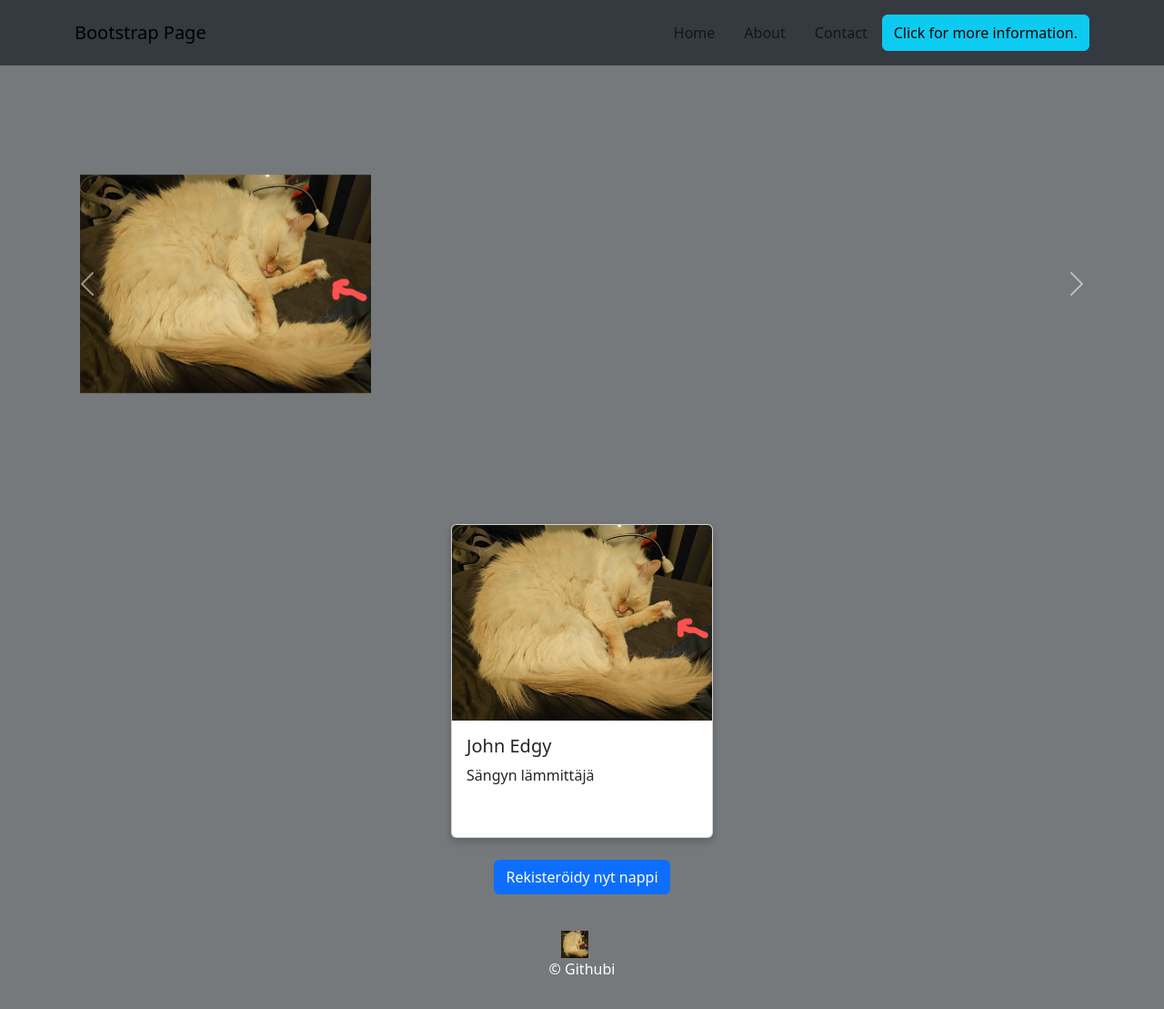
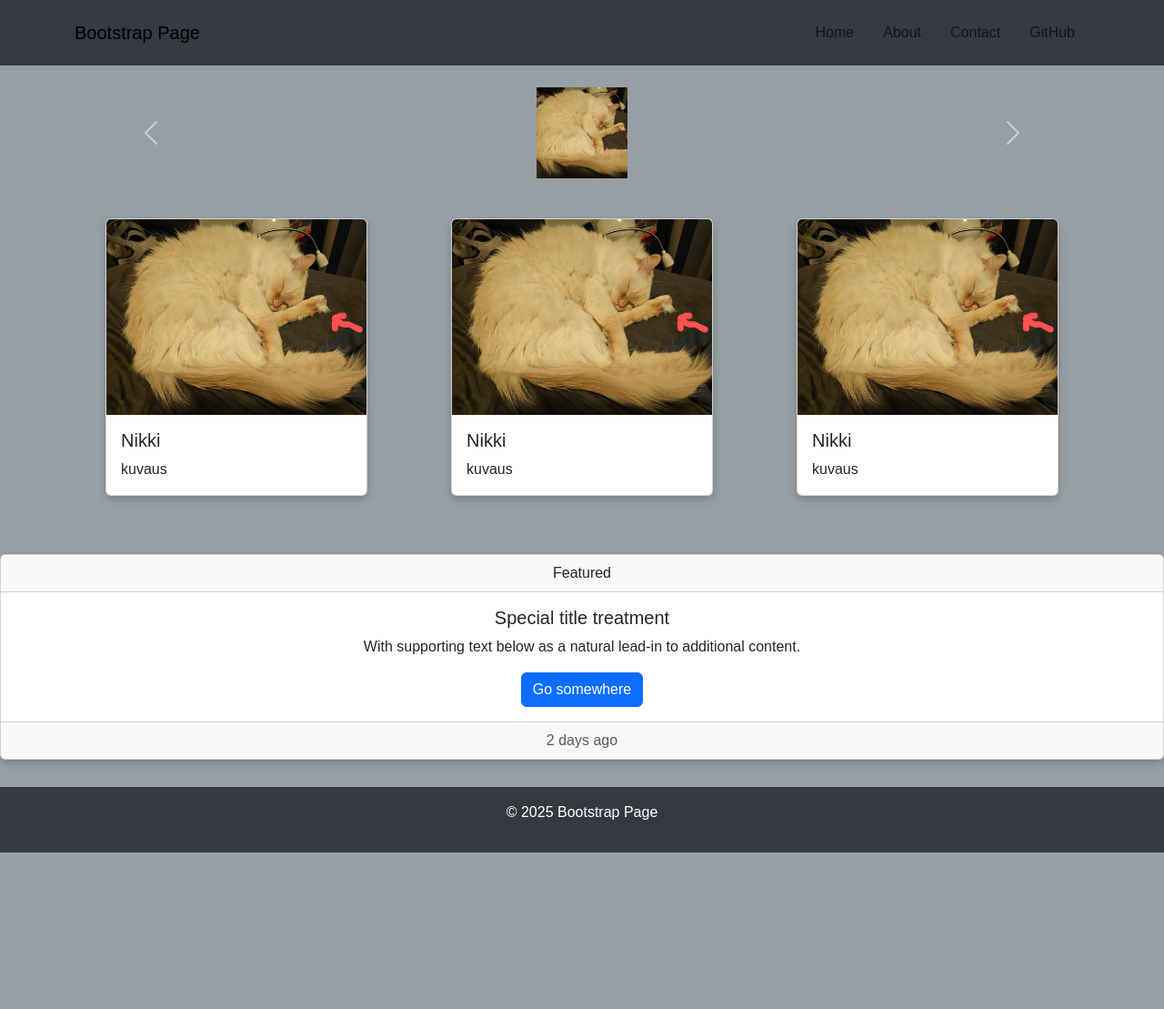
Before and after one commit to jonesxr/iot-ja-web, a plain HTML site: page week_06/index.html in a window 1280 px wide. Shown: the whole page at 91% size. After the commit the page ends 937 px from the top, so only its background shows below. Drawn offline with nearby package versions, Linux system fonts and the light colour scheme.

Commit message:
päivitykset

```diff
--- a/week_06/index.html
+++ b/week_06/index.html
@@ -3,7 +3,7 @@
 <head>
     <meta charset="UTF-8">
     <meta name="viewport" content="width=device-width, initial-scale=1">
-    <title> Bootstrap Page</title>
+    <title>Bootstrap Page</title>
     <link href="https://cdn.jsdelivr.net/npm/bootstrap@5.3.0/dist/css/bootstrap.min.css" rel="stylesheet">
     <link rel="stylesheet" href="syles.css">
 </head>
@@ -11,35 +11,33 @@
 
     <nav class="navbar navbar-expand-lg custom-navbar p-3">
         <div class="container">
-            <a class="navbar-brand" href="#"> Bootstrap Page</a>
+            <a class="navbar-brand" href="#">Bootstrap Page</a>
             <button class="navbar-toggler" type="button" data-bs-toggle="collapse" data-bs-target="#navbarNav">
                 <span class="navbar-toggler-icon"></span>
             </button>
             <div class="collapse navbar-collapse" id="navbarNav">
                 <ul class="navbar-nav ms-auto">
-                    <li class="nav-item mx-2"><a class="nav-link" href="#" data-bs-toggle="tooltip" title="Go to Home">Home</a></li>
-                    <li class="nav-item mx-2"><a class="nav-link" href="#" data-bs-toggle="tooltip" title="Learn more about us">About</a></li>
-                    <li class="nav-item mx-2"><a class="nav-link" href="#" data-bs-toggle="tooltip" title="Contact us for inquiries">Contact</a></li>
-
-                    <button type="button" class="btn btn-info" data-bs-toggle="popover" title="Additional Information" data-bs-content="This popover provides more details about the information.">
-                        Click for more information.
-                    </button>
+                    <li class="nav-item mx-2"><a class="nav-link" href="#">Home</a></li>
+                    <li class="nav-item mx-2"><a class="nav-link" href="#">About</a></li>
+                    <li class="nav-item mx-2"><a class="nav-link" href="#">Contact</a></li>
+                    <a href="https://github.com/jonesxr" class="nav-item mx-2 nav-link text-decoration-none">GitHub</a>
                 </ul>
             </div>
         </div>
     </nav>
 
+    <div class="container mt-4">
 
-    <div id="carouselExample" class="carousel slide" data-bs-ride="carousel">
+        <div id="carouselExample" class="carousel slide mb-4">
             <div class="carousel-inner">
                 <div class="carousel-item active">
-                <img src="kis.jpg" class="d-block w-50 carousel-img" alt="Slide 1">
+                    <img src="kis.jpg" class="d-block w-100 carousel-img" alt="Slide 1">
                 </div>
                 <div class="carousel-item">
-                <img src="kis.jpg" class="d-block w-50 carousel-img" alt="Slide 2">
+                    <img src="kis.jpg" class="d-block w-100 carousel-img" alt="Slide 2">
                 </div>
                 <div class="carousel-item">
-                <img src="kis.jpg" class="d-block w-50 carousel-img" alt="Slide 3">
+                    <img src="kis.jpg" class="d-block w-100 carousel-img" alt="Slide 3">
                 </div>
             </div>
             <button class="carousel-control-prev" type="button" data-bs-target="#carouselExample" data-bs-slide="prev">
@@ -50,118 +48,59 @@
             </button>
         </div>
 
-
-    <div class="container mt-4">
+        <!-- Cards Section -->
+        <div class="row">
+            <div class="col-md-4 mb-4">
                 <div class="card" style="width: 18rem;">
                     <img src="kis.jpg" class="card-img-top" alt="Card Image">
                     <div class="card-body">
-                <h5 class="card-title">John Edgy</h5>
-                <p class="card-text">Sängyn lämmittäjä</p>
-                <a href="#" class="btn custom-btn"></a>
+                        <h5 class="card-title">Nikki</h5>
+                        <p class="card-text">kuvaus</p>
                     </div>
                 </div>
             </div>
-
-
-    <div class="container text-center mt-4">
-        <button type="button" class="btn btn-primary" data-bs-toggle="modal" data-bs-target="#exampleModal">
-            Rekisteröidy nyt nappi
-        </button>
-    </div>
-
-
-    <div class="modal fade" id="exampleModal" tabindex="-1" aria-labelledby="exampleModalLabel" aria-hidden="true">
-        <div class="modal-dialog">
-            <div class="modal-content">
-                <div class="modal-header">
-                    <h5 class="modal-title" id="exampleModalLabel">Registration Form</h5>
-                    <button type="button" class="btn-close" data-bs-dismiss="modal" aria-label="Close"></button>
-                </div>
-                <div class="modal-body">
-
-                    <form id="registrationForm" action="#" method="post" novalidate>
-                        <div class="mb-3">
-                            <label for="name" class="form-label">Full Name</label>
-                            <input type="text" class="form-control" id="name" placeholder="Enter your full name" required>
-                            <div class="invalid-feedback">
-                                Please enter your full name.
+            <div class="col-md-4 mb-4">
+                <div class="card" style="width: 18rem;">
+                    <img src="kis.jpg" class="card-img-top" alt="Card Image">
+                    <div class="card-body">
+                        <h5 class="card-title">Nikki</h5>
+                        <p class="card-text">kuvaus</p>
                     </div>
                 </div>
-                        <div class="mb-3">
-                            <label for="email" class="form-label">Email address</label>
-                            <input type="email" class="form-control" id="email" placeholder="Enter your email" required>
-                            <div class="invalid-feedback">
-                                Please enter a valid email address.
             </div>
+            <div class="col-md-4 mb-4">
+                <div class="card" style="width: 18rem;">
+                    <img src="kis.jpg" class="card-img-top" alt="Card Image">
+                    <div class="card-body">
+                        <h5 class="card-title">Nikki</h5>
+                        <p class="card-text">kuvaus</p>
                     </div>
-                        <div class="mb-3">
-                            <label for="password" class="form-label">Password</label>
-                            <input type="password" class="form-control" id="password" placeholder="Enter your password" required>
-                            <div class="invalid-feedback">
-                                Please enter a password.
-                            </div>
-                        </div>
-                        <div class="mb-3 form-check">
-                            <input type="checkbox" class="form-check-input" id="terms" required>
-                            <label class="form-check-label" for="terms">I agree to the terms and conditions</label>
-                            <div class="invalid-feedback">
-                                You must agree to the terms and conditions.
-                            </div>
-                        </div>
-                    </form>
-                </div>
-                <div class="modal-footer">
-                    <button type="button" class="btn btn-secondary" data-bs-dismiss="modal">Close</button>
-                    <button type="submit" class="btn btn-primary" form="registrationForm">Register</button>
                 </div>
             </div>
         </div>
     </div>
 
 
+    <div class="card text-center mb-4">
+        <div class="card-header">
+            Featured
+        </div>
+        <div class="card-body">
+            <h5 class="card-title">Special title treatment</h5>
+            <p class="card-text">With supporting text below as a natural lead-in to additional content.</p>
+            <a href="#" class="btn btn-primary">Go somewhere</a>
+        </div>
+        <div class="card-footer text-body-secondary">
+            2 days ago
+        </div>
+    </div>
+
+
+    <footer class="custom-footer text-white text-center p-3">
+        <p>&copy; 2025 Bootstrap Page</p>
+    </footer>
+
     <script src="https://cdn.jsdelivr.net/npm/@popperjs/core@2.11.6/dist/umd/popper.min.js"></script>
     <script src="https://cdn.jsdelivr.net/npm/bootstrap@5.3.0-alpha1/dist/js/bootstrap.min.js"></script>
-
-
-    <script>
-        (function () {
-            'use strict'
-            window.addEventListener('load', function () {
-                var forms = document.getElementsByClassName('needs-validation')
-                Array.prototype.filter.call(forms, function (form) {
-                    form.addEventListener('submit', function (event) {
-                        if (form.checkValidity() === false) {
-                            event.preventDefault()
-                            event.stopPropagation()
-                        }
-                        form.classList.add('was-validated')
-                    }, false)
-                })
-            }, false)
-        })()
-    </script>
-
-
-    <footer class="custom-footer text-white text-center p-3 mt-4">
-
-        <a href="https://github.com/jonesxr" class="text-white me-3" data-bs-toggle="tooltip" title="Github">
-            <img src="kis.jpg" alt="GitHub Logo" style="width: 30px; height: 30px;">
-        </a>
-        <p>&copy; Githubi</p>
-    </footer>
-
-    <script src="https://cdn.jsdelivr.net/npm/bootstrap@5.3.0/dist/js/bootstrap.bundle.min.js"></script>
-    <script>
-
-        var tooltipTriggerList = [].slice.call(document.querySelectorAll('[data-bs-toggle="tooltip"]'));
-        var tooltipList = tooltipTriggerList.map(function (tooltipTriggerEl) {
-            return new bootstrap.Tooltip(tooltipTriggerEl);
-        });
-
-        var popoverTriggerList = [].slice.call(document.querySelectorAll('[data-bs-toggle="popover"]'));
-        var popoverList = popoverTriggerList.map(function (popoverTriggerEl) {
-            return new bootstrap.Popover(popoverTriggerEl);
-        });
-    </script>
 </body>
 </html>
--- a/week_06/syles.css
+++ b/week_06/syles.css
@@ -1,11 +1,19 @@
+html, body {
+    height: 100%;
+    margin: 0;
+}
+
 
 body {
-    background-color: #75797c;
+    background-color: #96a0a5; /* Taustaväri */
+    margin: 0;
+    font-family: Arial, sans-serif;
+    min-height: 100vh;
 
 }
 
 .navbar {
-    background-color: #343a40 ;
+    background-color: #343a40;
 }
 
 @media (max-width: 700px) {
@@ -14,19 +22,18 @@ body {
     }
 }
 
+.carousel img {
+    max-width: 100px;
 
-.carousel img {
-    transform: scale(0.5);
-    width: 100%;
-    height: auto;
+    height: 100px;
     object-fit: cover;
+    margin: 0 auto;
 }
 
 .card {
     margin: 20px auto;
     box-shadow: 0px 4px 10px rgba(0, 0, 0, 0.2);
 }
-
 
 .container .row .col {
     padding: 20px;
@@ -35,9 +42,20 @@ body {
     border: 1px solid #dee2e6;
 }
 
-
 .social-icon {
     font-size: 32px;
     color: #0d6efd;
     margin: 10px;
 }
+
+footer.custom-footer {
+    background-color: #343a40;
+    color: white;
+    padding: 20px;
+    margin-top: 30px;
+    bottom :0;
+}
+
+footer.custom-footer p {
+    margin-top: auto;
+}
```
Lines whose indentation alone changed are shown as unchanged.
